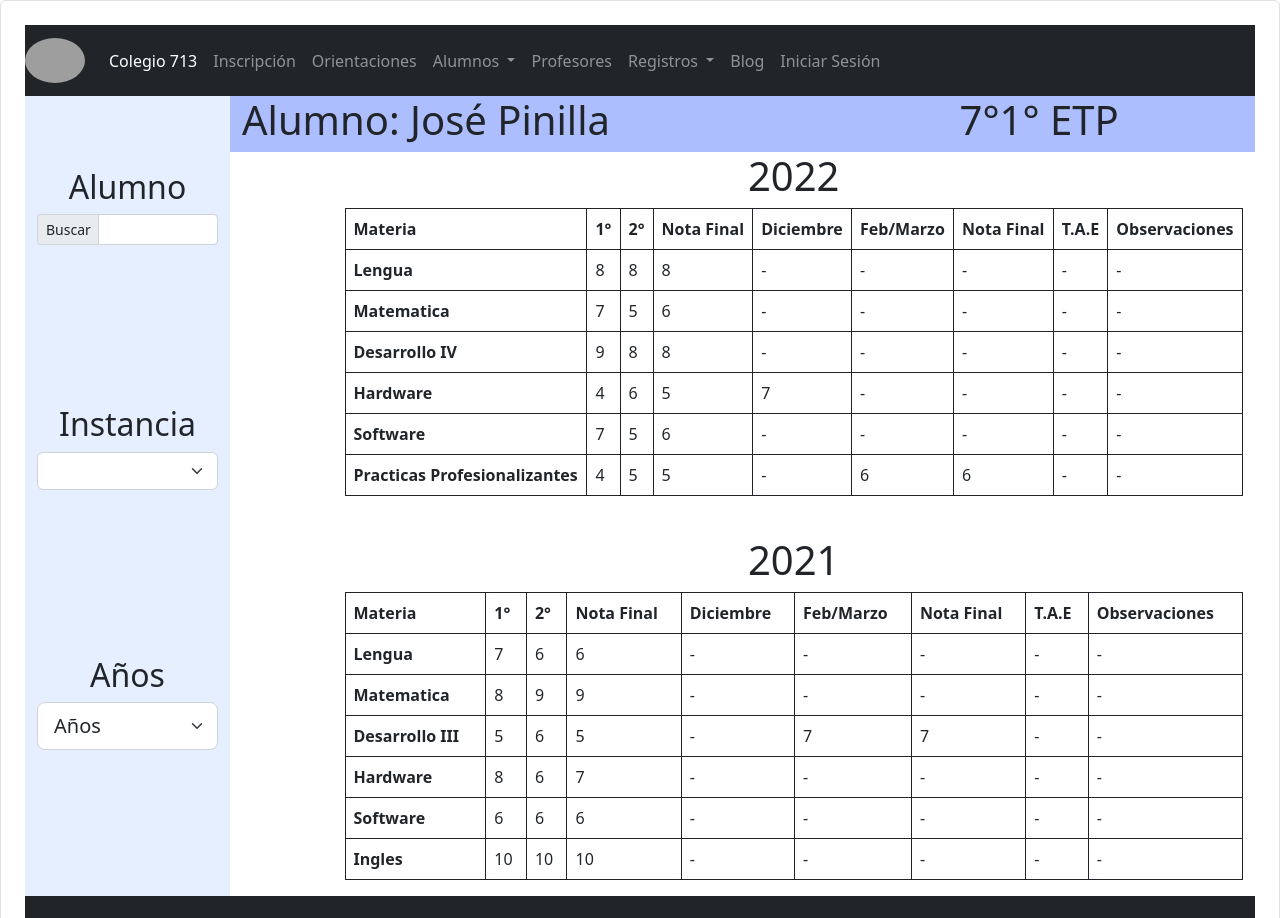
After one commit to Escuela-713/sge_713, a PHP site: page /gestion_calificaciones.php in a window 1280 px wide. The commit adds this page. Shown: the top 918 px of the page. Run offline with PHP 8.4, Linux system fonts and the light colour scheme; some libraries are stand-ins or nearby versions; grey boxes are pictures that could not be loaded.

Commit message:
Se agrega parte de datos academicoss

```diff
--- /dev/null
+++ b/gestion_calificaciones.php
@@ -0,0 +1,254 @@
+<!DOCTYPE html>
+<html lang="en">
+<head>
+<meta charset="utf-8">
+<meta name="viewport" content="width=device-width, initial-scale=1">
+<link rel="stylesheet" href="css/bootstrap.min.css" >
+
+<script src="js/jquery-3.2.1.min.js"></script>
+<script src="js/bootstrap.bundle.min.js"></script>
+<link href="https://cdn.jsdelivr.net/npm/bootstrap@5.2.3/dist/css/bootstrap.min.css" rel="stylesheet">
+    <link href="https://getbootstrap.com/docs/5.2/assets/css/docs.css" rel="stylesheet">
+    <title>Calificaciones</title>
+    <script src="https://cdn.jsdelivr.net/npm/bootstrap@5.2.3/dist/js/bootstrap.bundle.min.js"></script>
+    <link rel="stylesheet" type="text/css" href="css/estilos-713.css">
+</head>
+<body class="bd-example">
+<?php include("nav.php");?>
+        <div class="container-fluid">
+            <div class="row m-s">
+                <div class="col-2 " style="background-color:#E6EFFF"> </div>
+                <div class="col-7" style="background-color:#ACBEFE">
+                    <h1>Alumno: José Pinilla</h1>
+                </div>
+                <div class="col-3" style="background-color:#ACBEFE">
+                    <h1>7°1° ETP</h1>
+                </div>
+            </div>
+        </div>
+
+        <div class="container-fluid">
+            <div class="row m-s">
+            <div class="col-2 text-center" style="background-color:#E6EFFF">
+                <p>
+            <h2>Alumno</h2> <div class="input-group input-group-sm mb-3">
+                    <div class="input-group-prepend">
+                      <span class="input-group-text" id="inputGroup-sizing-sm">Buscar</span>
+                    </div>
+                    <input type="text" class="form-control" aria-label="Small" aria-describedby="inputGroup-sizing-sm">
+                  </div>
+
+                </p>
+                <br><br><br><br><br><br>
+                <h2>Instancia</h2>
+                 <select class="form-select" aria-label="default select example">
+                  <option selected></option>
+                  <option value>Bimestres</option>
+                  <option value>Trimestres</option>
+                  <option value>Cuatrimestres</option>
+                 </select>
+                </div>
+                <div class="col">
+                </div>
+                <div class="col-9" >
+                    <h1 class="text-center">2022</h1>
+                    <table class="table">
+        <thead>
+            <tr>
+            <th class="border border-dark" scope="col">Materia</th>
+            <th class="border border-dark" scope="col">1°</th>
+            <th class="border border-dark" scope="col">2°</th>
+            <th class="border border-dark" scope="col">Nota Final</th>
+            <th class="border border-dark" scope="col">Diciembre</th>
+            <th class="border border-dark" scope="col">Feb/Marzo</th>
+            <th class="border border-dark" scope="col">Nota Final</th>
+            <th class="border border-dark" scope="col">T.A.E</th>
+            <th class="border border-dark" scope="col">Observaciones</th>
+            </tr>
+        </thead>
+        <tbody>
+            <tr>
+                <th class="border border-dark" scope="row">Lengua</th>
+                <td class="border border-dark">8</td>
+                <td class="border border-dark">8</td>
+                <td class="border border-dark">8</td>
+                <td class="border border-dark">-</td>
+                <td class="border border-dark">-</td>
+                <td class="border border-dark">-</td>
+                <td class="border border-dark">-</td>
+                <td class="border border-dark">-</td>
+            </tr>
+            <tr>
+                <th class="border border-dark" scope="row">Matematica</th>
+                <td class="border border-dark">7</td>
+                <td class="border border-dark">5</td>
+                <td class="border border-dark">6</td>
+                <td class="border border-dark">-</td>
+                <td class="border border-dark">-</td>
+                <td class="border border-dark">-</td>
+                <td class="border border-dark">-</td>
+                <td class="border border-dark">-</td>
+            </tr>
+            <tr>
+                <th class="border border-dark" scope="row">Desarrollo IV</th>
+                <td class="border border-dark">9</td>
+                <td class="border border-dark">8</td>
+                <td class="border border-dark">8</td>
+                <td class="border border-dark">-</td>
+                <td class="border border-dark">-</td>
+                <td class="border border-dark">-</td>
+                <td class="border border-dark">-</td>
+                <td class="border border-dark">-</td>
+            </tr>
+            <tr>
+                <th class="border border-dark" scope="row">Hardware</th>
+                <td class="border border-dark">4</td>
+                <td class="border border-dark">6</td>
+                <td class="border border-dark">5</td>
+                <td class="border border-dark">7</td>
+                <td class="border border-dark">-</td>
+                <td class="border border-dark">-</td>
+                <td class="border border-dark">-</td>
+                <td class="border border-dark">-</td>
+            </tr>
+            <tr>
+                <th class="border border-dark" scope="row">Software</th>
+                <td class="border border-dark">7</td>
+                <td class="border border-dark">5</td>
+                <td class="border border-dark">6</td>
+                <td class="border border-dark">-</td>
+                <td class="border border-dark">-</td>
+                <td class="border border-dark">-</td>
+                <td class="border border-dark">-</td>
+                <td class="border border-dark">-</td>
+            </tr>
+            <tr>
+                <th class="border border-dark" scope="row">Practicas Profesionalizantes</th>
+                <td class="border border-dark">4</td>
+                <td class="border border-dark">5</td>
+                <td class="border border-dark">5</td>
+                <td class="border border-dark">-</td>
+                <td class="border border-dark">6</td>
+                <td class="border border-dark">6</td>
+                <td class="border border-dark">-</td>
+                <td class="border border-dark">-</td>
+            </tr>
+        </tbody>
+    </table>
+                </div>
+            </div>
+        </div>
+
+        <div class="container-fluid">
+            <div class="row m-s">
+                <div class="col-2 text-center" style="background-color:#E6EFFF">
+                <br>
+
+                 <br><br><br><br><br>
+                 <h2>Años</h2>
+                <select class="form-select form-select-lg mb-5" aria-label=".form-select-lg example" >
+        <option selected>Años</option>
+        <option value="1">un año</option>
+        <option value="2">Todos los años</option>
+     </select>
+                </div>
+                <div class="col">
+                </div>
+                <div class="col-9" >
+
+
+    <br> <h1 class="text-center">2021</h1>
+    <table class="table">
+        <thead>
+            <tr>
+            <th class="border border-dark" scope="col">Materia</th>
+            <th class="border border-dark" scope="col">1°</th>
+            <th class="border border-dark" scope="col">2°</th>
+            <th class="border border-dark" scope="col">Nota Final</th>
+            <th class="border border-dark" scope="col">Diciembre</th>
+            <th class="border border-dark" scope="col">Feb/Marzo</th>
+            <th class="border border-dark" scope="col">Nota Final</th>
+            <th class="border border-dark" scope="col">T.A.E</th>
+            <th class="border border-dark" scope="col">Observaciones</th>
+            </tr>
+        </thead>
+        <tbody>
+            <tr>
+                <th class="border border-dark" scope="row">Lengua</th>
+                <td class="border border-dark">7</td>
+                <td class="border border-dark">6</td>
+                <td class="border border-dark">6</td>
+                <td class="border border-dark">-</td>
+                <td class="border border-dark">-</td>
+                <td class="border border-dark">-</td>
+                <td class="border border-dark">-</td>
+                <td class="border border-dark">-</td>
+            </tr>
+            <tr>
+                <th class="border border-dark" scope="row">Matematica</th>
+                <td class="border border-dark">8</td>
+                <td class="border border-dark">9</td>
+                <td class="border border-dark">9</td>
+                <td class="border border-dark">-</td>
+                <td class="border border-dark">-</td>
+                <td class="border border-dark">-</td>
+                <td class="border border-dark">-</td>
+                <td class="border border-dark">-</td>
+            </tr>
+            <tr>
+                <th class="border border-dark" scope="row">Desarrollo III</th>
+                <td class="border border-dark">5</td>
+                <td class="border border-dark">6</td>
+                <td class="border border-dark">5</td>
+                <td class="border border-dark">-</td>
+                <td class="border border-dark">7</td>
+                <td class="border border-dark">7</td>
+                <td class="border border-dark">-</td>
+                <td class="border border-dark">-</td>
+            </tr>
+            <tr>
+                <th class="border border-dark" scope="row">Hardware</th>
+                <td class="border border-dark">8</td>
+                <td class="border border-dark">6</td>
+                <td class="border border-dark">7</td>
+                <td class="border border-dark">-</td>
+                <td class="border border-dark">-</td>
+                <td class="border border-dark">-</td>
+                <td class="border border-dark">-</td>
+                <td class="border border-dark">-</td>
+            </tr>
+            <tr>
+                <th class="border border-dark" scope="row">Software</th>
+                <td class="border border-dark">6</td>
+                <td class="border border-dark">6</td>
+                <td class="border border-dark">6</td>
+                <td class="border border-dark">-</td>
+                <td class="border border-dark">-</td>
+                <td class="border border-dark">-</td>
+                <td class="border border-dark">-</td>
+                <td class="border border-dark">-</td>
+            </tr>
+            <tr>
+                <th class="border border-dark" scope="row">Ingles</th>
+                <td class="border border-dark">10</td>
+                <td class="border border-dark">10</td>
+                <td class="border border-dark">10</td>
+                <td class="border border-dark">-</td>
+                <td class="border border-dark">-</td>
+                <td class="border border-dark">-</td>
+                <td class="border border-dark">-</td>
+                <td class="border border-dark">-</td>
+            </tr>
+        </tbody>
+    </table>
+                </div>
+            </div>
+        </div>
+
+
+
+
+<?php include("footer.php");?>
+<script src="js/bootstrap.bundle.min.js"></script>
+</body>
+</html>
--- a/nav.php
+++ b/nav.php
@@ -24,6 +24,7 @@
             <div class="dropdown-menu">
              <a class="dropdown-item" href="">Registro de alumnos</a>
               <a class="dropdown-item" href="gestion_datos_academicos.php">Registro de notas</a>
+              <a class="dropdown-item" href="gestion_calificaciones.php">Calificaciones</a>
             </div>
           </li>
 
```
